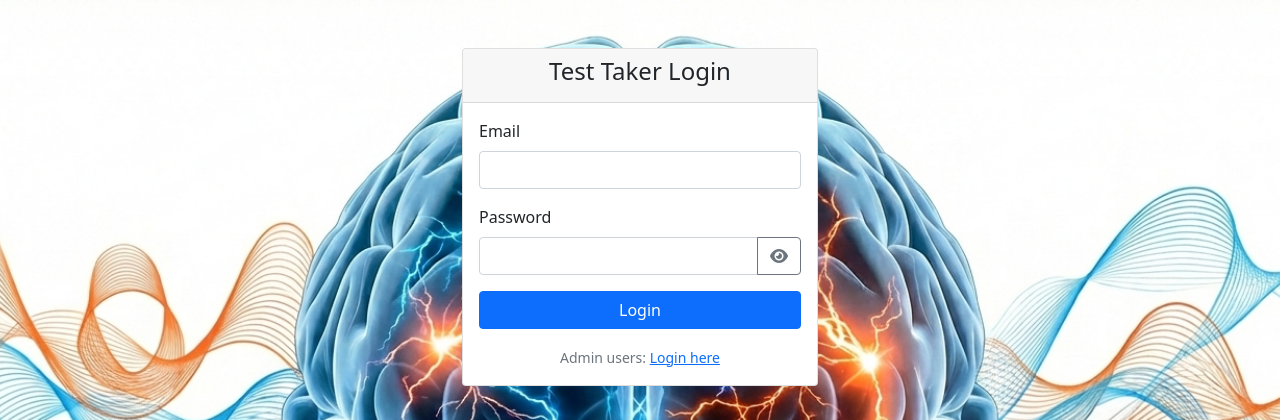
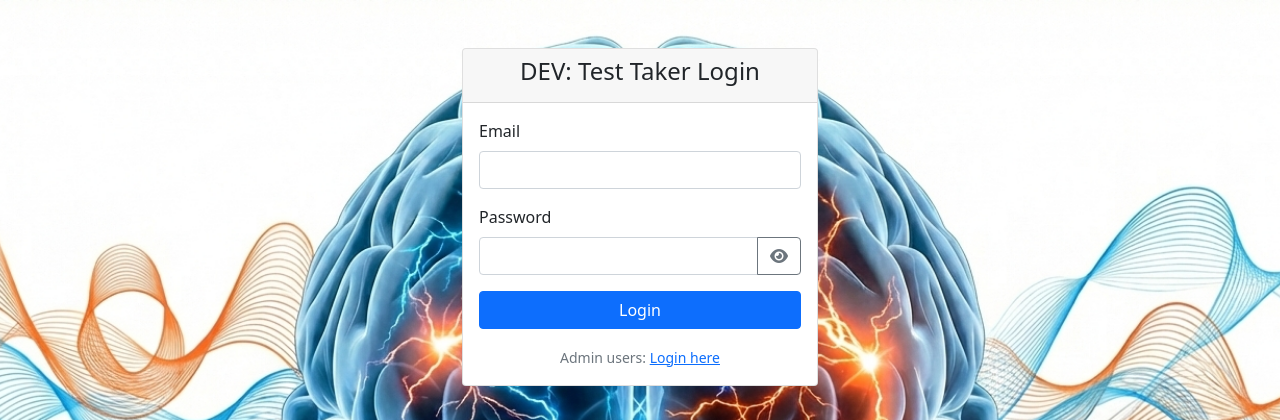
Before and after one commit to GordonGroveGames/neuronet-temporal-processing-tests, a PHP site: page /login.php in a window 1280 px wide. Shown: the top 420 px of the page. Run offline with PHP 8.4, Linux system fonts and the light colour scheme.

Commit message:
Update login page heading to DEV: Test Taker Login

```diff
--- a/login.php
+++ b/login.php
@@ -77,7 +77,7 @@ if ($_SERVER['REQUEST_METHOD'] === 'POST') {
         <div class="col-md-6 col-lg-4">
             <div class="card mt-5">
                 <div class="card-header">
-                    <h4 class="text-center">Test Taker Login</h4>
+                    <h4 class="text-center">DEV: Test Taker Login</h4>
                 </div>
                 <div class="card-body">
                     <?php if ($error): ?>
```
